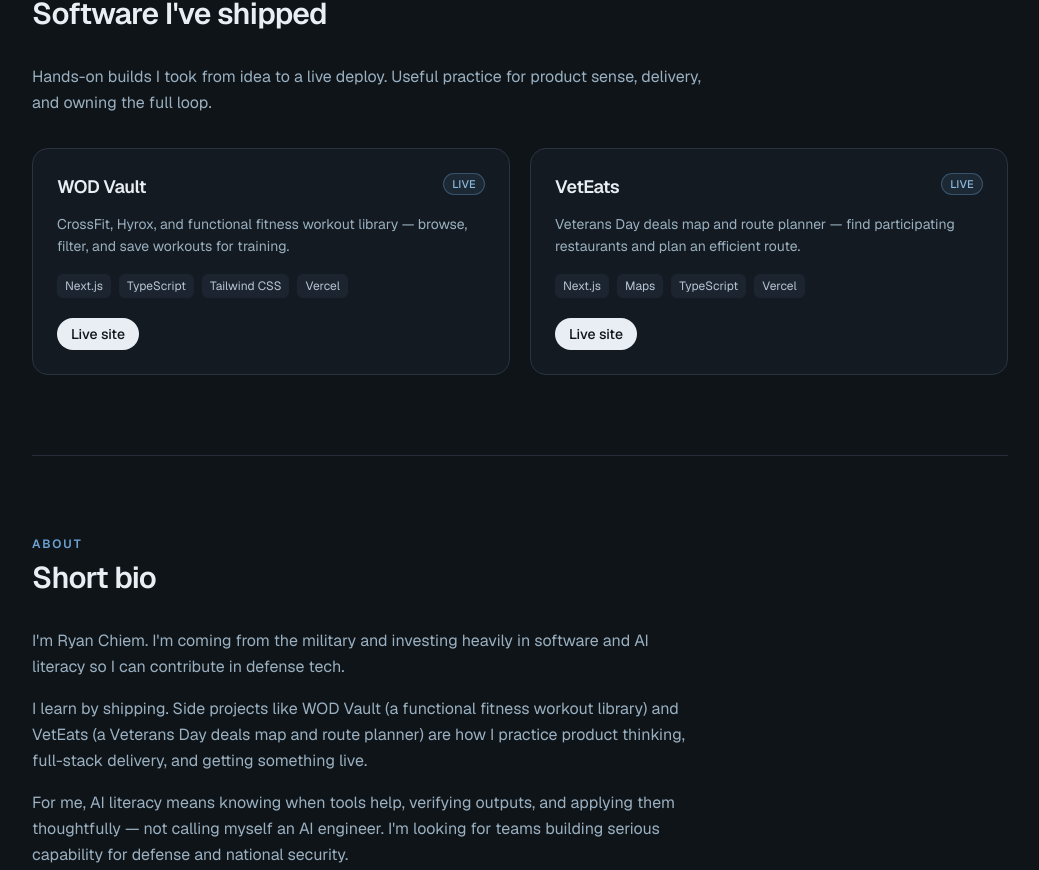
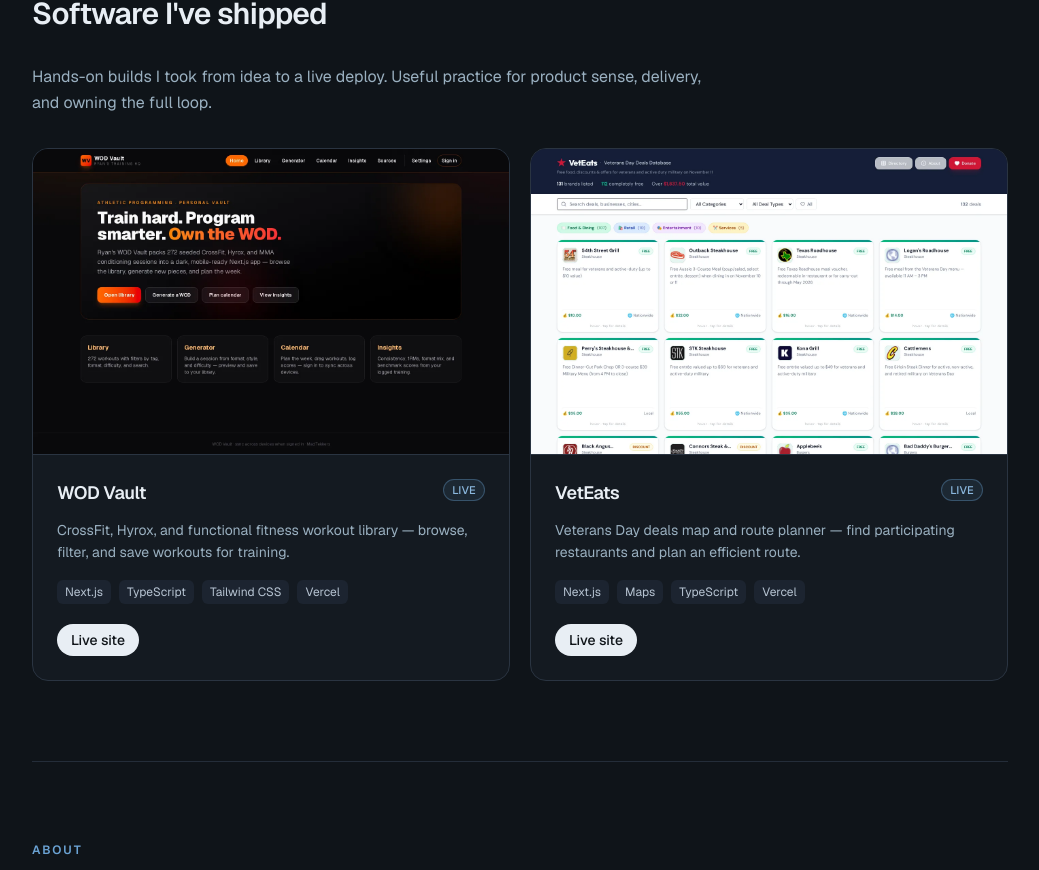
Before and after one commit to MadTekkers/portfolio, a Next.js app: page / in a window 1280 px wide. Shown: the part 749-1619 px from the top of the page, without its empty margins (120-1159 px from the left). Built offline with nearby package versions, Linux system fonts and the light colour scheme.

Commit message:
Add landing screenshots to project cards
Capture WOD Vault and VetEats above-the-fold previews as WebP under
public/projects and show them on each card linking to the live site.

```diff
--- a/src/components/ProjectCard.tsx
+++ b/src/components/ProjectCard.tsx
@@ -1,3 +1,4 @@
+import Image from "next/image";
 import type { Project } from "@/content/projects";
 
 type Props = {
@@ -6,7 +7,25 @@
 
 export function ProjectCard({ project }: Props) {
   return (
-    <article className="flex flex-col rounded-2xl border border-border bg-panel/80 p-5 transition-colors hover:border-border-strong sm:p-6">
+    <article className="flex flex-col overflow-hidden rounded-2xl border border-border bg-panel/80 transition-colors hover:border-border-strong">
+      <a
+        href={project.liveUrl}
+        target="_blank"
+        rel="noopener noreferrer"
+        className="group relative block aspect-[14/9] overflow-hidden border-b border-border bg-panel-elevated focus-visible:outline focus-visible:outline-2 focus-visible:outline-offset-2 focus-visible:outline-accent"
+      >
+        <Image
+          src={project.image}
+          alt={project.imageAlt}
+          fill
+          sizes="(max-width: 640px) 100vw, 50vw"
+          className="object-cover object-top transition-transform duration-300 group-hover:scale-[1.02]"
+          priority
+        />
+        <span className="sr-only">Open live site for {project.name}</span>
+      </a>
+
+      <div className="flex flex-1 flex-col p-5 sm:p-6">
         <div className="mb-3 flex items-start justify-between gap-3">
           <h3 className="text-lg font-semibold tracking-tight text-foreground">
             {project.name}
@@ -45,6 +64,7 @@
             <span className="sr-only"> for {project.name}</span>
           </a>
         </div>
+      </div>
     </article>
   );
 }
--- a/src/content/projects.ts
+++ b/src/content/projects.ts
@@ -4,6 +4,8 @@
   summary: string;
   stack: string[];
   liveUrl: string;
+  image: string;
+  imageAlt: string;
   status?: "live" | "prototype";
 };
 
@@ -15,6 +17,8 @@
       "CrossFit, Hyrox, and functional fitness workout library — browse, filter, and save workouts for training.",
     stack: ["Next.js", "TypeScript", "Tailwind CSS", "Vercel"],
     liveUrl: "https://wod-vault-seven.vercel.app",
+    image: "/projects/wod-vault.webp",
+    imageAlt: "WOD Vault landing page",
     status: "live",
   },
   {
@@ -24,6 +28,8 @@
       "Veterans Day deals map and route planner — find participating restaurants and plan an efficient route.",
     stack: ["Next.js", "Maps", "TypeScript", "Vercel"],
     liveUrl: "https://veteats.com",
+    image: "/projects/veteats.webp",
+    imageAlt: "VetEats landing page",
     status: "live",
   },
 ];
```
Also changed, not shown: public/projects/veteats.webp (added), public/projects/wod-vault.webp (added). Lines whose indentation alone changed are shown as unchanged.
